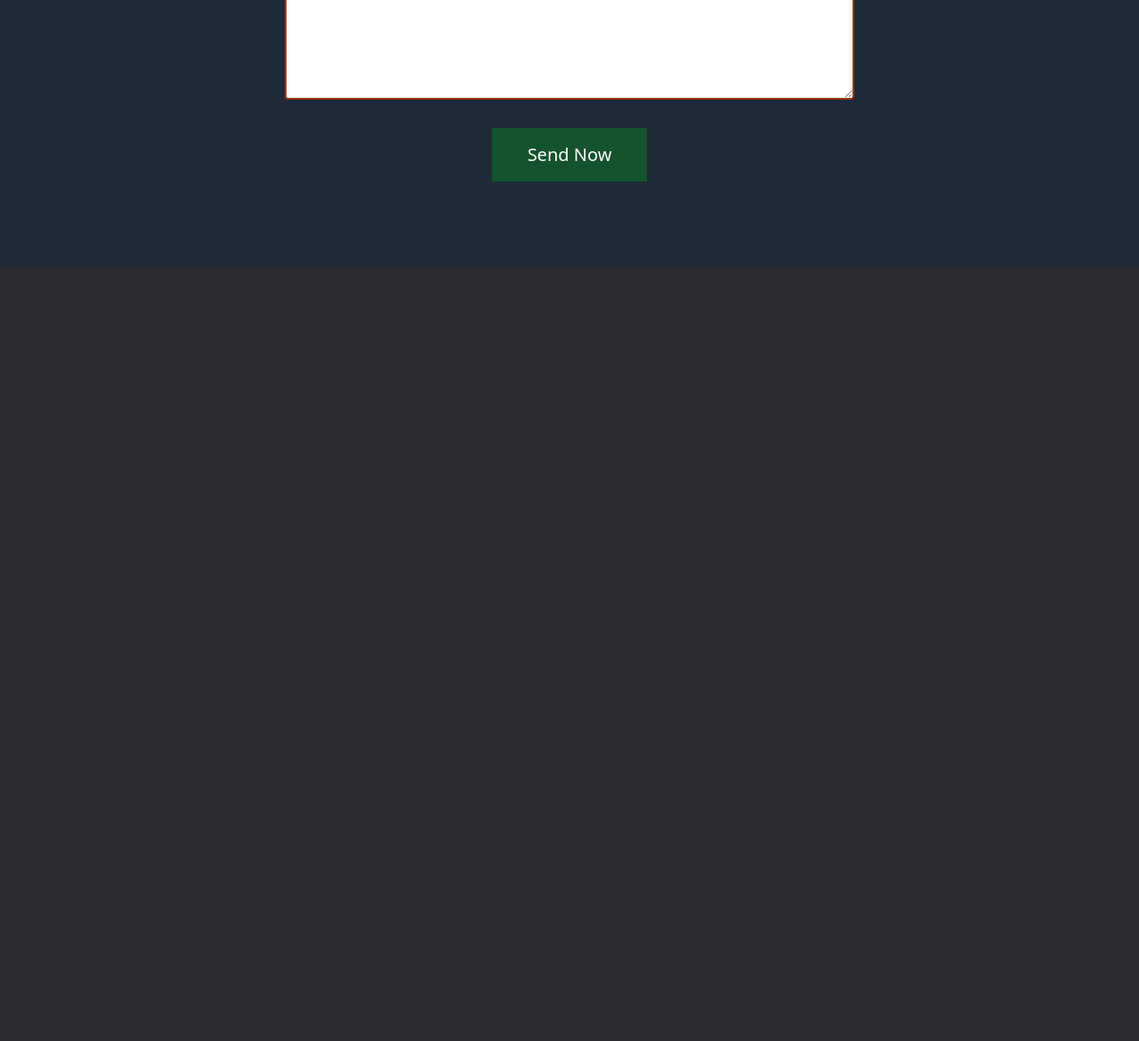
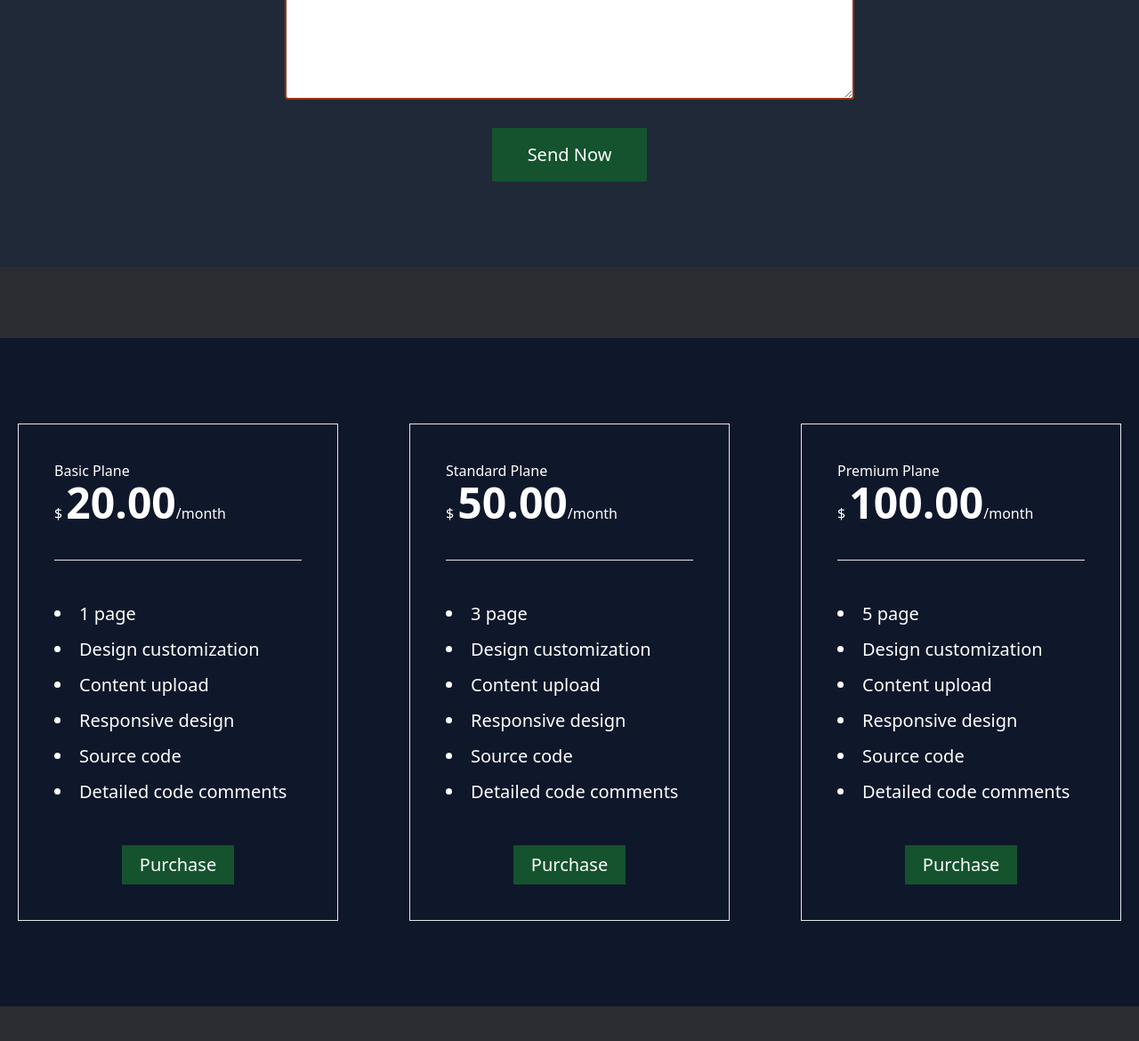
Before and after one commit to samiuzzaman10/Tailwind-CSS-Project, a website: page src/index.html in a window 1280 px wide. Shown: the part 2860-4030 px from the top of the page at 89% size. Before the commit the page ends 3160 px from the top, so only its background shows below. Drawn offline with Linux system fonts and the light colour scheme.

Commit message:
card section

```diff
--- a/src/index.html
+++ b/src/index.html
@@ -260,6 +260,86 @@
         </div>
       </section>
       <!-- Form Design code ends -->
+
+      <!-- Card Section Code Start -->
+      <section class="bg-slate-900 my-16 sm:my-20 py-12 sm:py-24">
+        <div
+          class="text-white grid md:grid-cols-2 lg:grid-cols-3 gap-10 sm:gap-16 md:gap-20 justify-center items-center md:mx-5"
+        >
+          <div class="border p-10">
+            <h5>Basic Plane</h5>
+            <h2>
+              $
+              <span class="text-xl sm:text-2xl md:text-5xl font-bold"
+                >20.00</span
+              >/month
+            </h2>
+            <hr class="my-10" />
+            <ul class="list-disc leading-10 text-xl list-inside">
+              <li>1 page</li>
+              <li>Design customization</li>
+              <li>Content upload</li>
+              <li>Responsive design</li>
+              <li>Source code</li>
+              <li>Detailed code comments</li>
+            </ul>
+            <button
+              class="block mx-auto bg-green-900 mt-10 px-5 py-2 text-xl hover:bg-green-600 transition"
+            >
+              Purchase
+            </button>
+          </div>
+
+          <div class="border p-10">
+            <h5>Standard Plane</h5>
+            <h2>
+              $
+              <span class="text-xl sm:text-2xl md:text-5xl font-bold"
+                >50.00</span
+              >/month
+            </h2>
+            <hr class="my-10" />
+            <ul class="list-disc leading-10 text-xl list-inside">
+              <li>3 page</li>
+              <li>Design customization</li>
+              <li>Content upload</li>
+              <li>Responsive design</li>
+              <li>Source code</li>
+              <li>Detailed code comments</li>
+            </ul>
+            <button
+              class="block mx-auto bg-green-900 mt-10 px-5 py-2 text-xl hover:bg-green-600 transition"
+            >
+              Purchase
+            </button>
+          </div>
+
+          <div class="border p-10">
+            <h5>Premium Plane</h5>
+            <h2>
+              $
+              <span class="text-xl sm:text-2xl md:text-5xl font-bold"
+                >100.00</span
+              >/month
+            </h2>
+            <hr class="my-10" />
+            <ul class="list-disc leading-10 text-xl list-inside">
+              <li>5 page</li>
+              <li>Design customization</li>
+              <li>Content upload</li>
+              <li>Responsive design</li>
+              <li>Source code</li>
+              <li>Detailed code comments</li>
+            </ul>
+            <button
+              class="block mx-auto bg-green-900 mt-10 px-5 py-2 text-xl hover:bg-green-600 transition"
+            >
+              Purchase
+            </button>
+          </div>
+        </div>
+      </section>
+      <!-- Card Section Code Ends -->
     </main>
   </body>
 </html>
```
Also changed, not shown: src/output.css.
